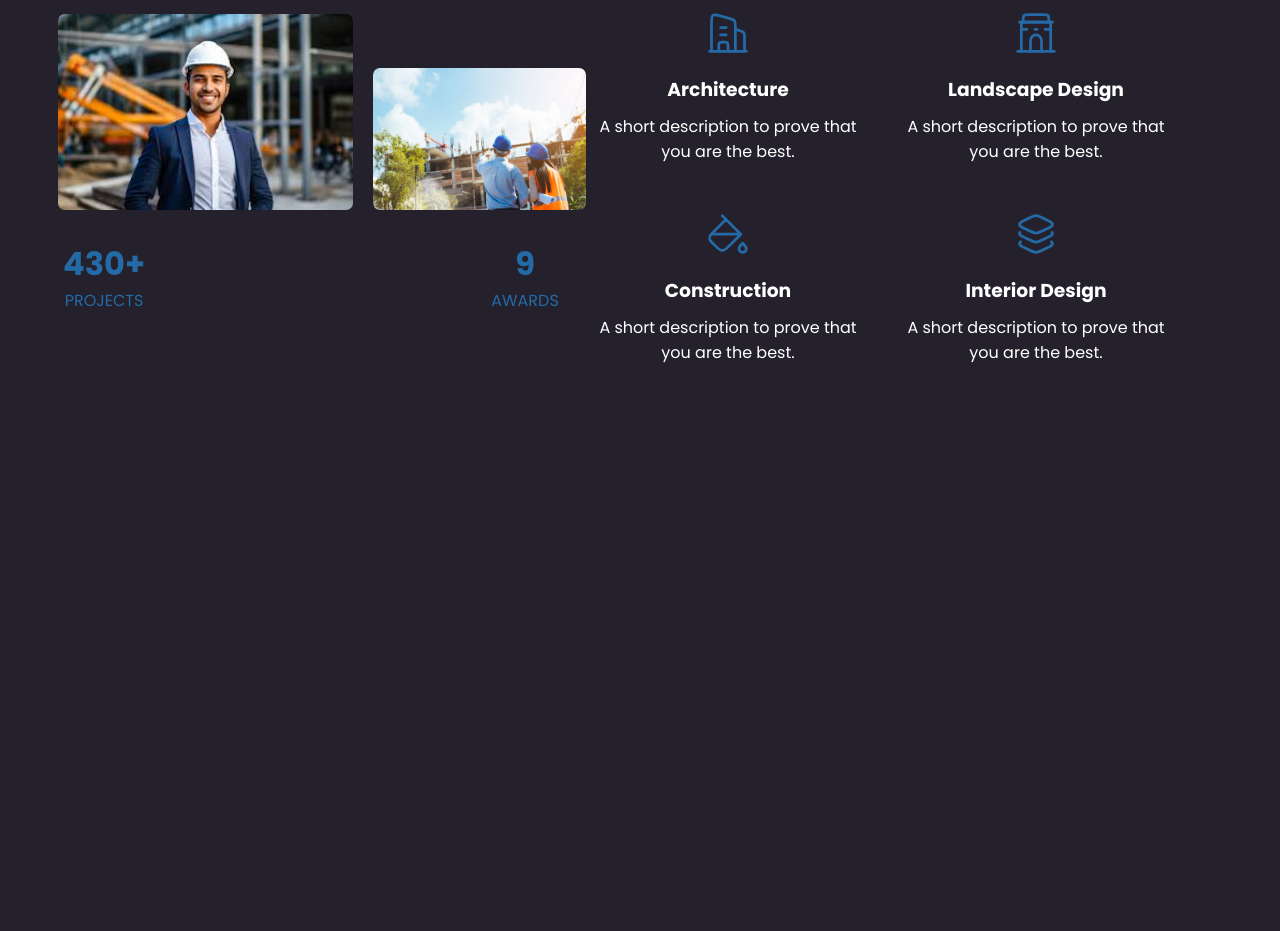
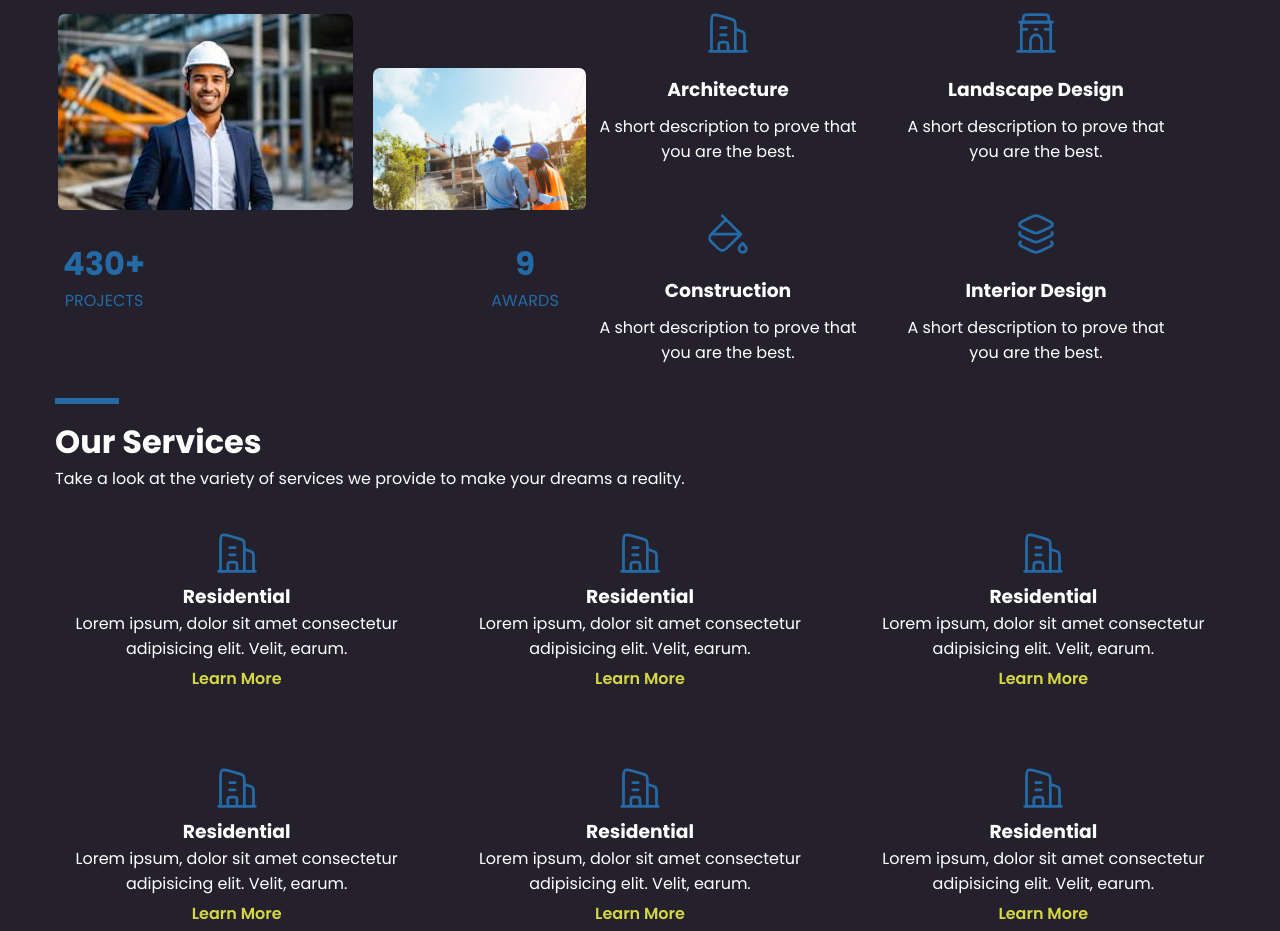
Before and after one commit to 4ge101/construction_website, a plain HTML site: page index.html in a window 1280 px wide. Shown: the part 857-1788 px from the top of the page. Before the commit the page ends 1235 px from the top, so only its background shows below. Drawn offline with Linux system fonts and the light colour scheme.

Commit message:
making service section

```diff
--- a/index.html
+++ b/index.html
@@ -134,6 +134,49 @@
         </div>
     </div>
 
+    <div class="service-head">
+        <h1>Our Services</h1>
+        <span>Take a look at the variety of services we provide to make your dreams a reality.</span>
+    </div>
+    <div class="service-container">
+        <div class="service-content">
+            <img src="assets/icons/building-03-stroke-rounded.svg">
+            <h3>Residential</h3>
+            <p>Lorem ipsum, dolor sit amet consectetur adipisicing elit. Velit, earum.</p>
+            <button class="btn btn3"><a href="">Learn More</a></button>
+        </div>
+        <div class="service-content">
+            <img src="assets/icons/building-03-stroke-rounded.svg">
+            <h3>Residential</h3>
+            <p>Lorem ipsum, dolor sit amet consectetur adipisicing elit. Velit, earum.</p>
+            <button class="btn btn3"><a href="">Learn More</a></button>
+        </div>
+        <div class="service-content">
+            <img src="assets/icons/building-03-stroke-rounded.svg">
+            <h3>Residential</h3>
+            <p>Lorem ipsum, dolor sit amet consectetur adipisicing elit. Velit, earum.</p>
+            <button class="btn btn3"><a href="">Learn More</a></button>
+        </div>
+        <div class="service-content">
+            <img src="assets/icons/building-03-stroke-rounded.svg">
+            <h3>Residential</h3>
+            <p>Lorem ipsum, dolor sit amet consectetur adipisicing elit. Velit, earum.</p>
+            <button class="btn btn3"><a href="">Learn More</a></button>
+        </div>
+        <div class="service-content">
+            <img src="assets/icons/building-03-stroke-rounded.svg">
+            <h3>Residential</h3>
+            <p>Lorem ipsum, dolor sit amet consectetur adipisicing elit. Velit, earum.</p>
+            <button class="btn btn3"><a href="">Learn More</a></button>
+        </div>
+        <div class="service-content">
+            <img src="assets/icons/building-03-stroke-rounded.svg">
+            <h3>Residential</h3>
+            <p>Lorem ipsum, dolor sit amet consectetur adipisicing elit. Velit, earum.</p>
+            <button class="btn btn3"><a href="">Learn More</a></button>
+        </div>
+    </div>
+
     <script src="script.js"></script>
 </body>
 
--- a/style.css
+++ b/style.css
@@ -382,5 +382,40 @@ nav ul li a {
     display: flex;
     gap: 30%;
     padding: 15px 13px;
+    text-align: center;
+}
+
+.service-head {
+    color: var(--default-color);
+    padding: 40px 55px;
+}
+
+.service-head h1::before {
+    position: absolute;
+    content: '';
+    width: 5%;
+    height: 6px;
+    background: var(--tertiary-color);
+    margin: -20px 0;
+}
+
+.btn3{
+    background: transparent;
+    border: none;
+}
+
+.btn3 a{
+    color: var(--primary-color);
+}
+
+.service-content{
+    color: var(--default-color);
+}
+
+.service-container{
+    display: grid;
+  grid-template-columns: 1fr 1fr 1fr;
+  padding: 0px 70px;
+  gap: 70px;
   text-align: center;
 }
```
